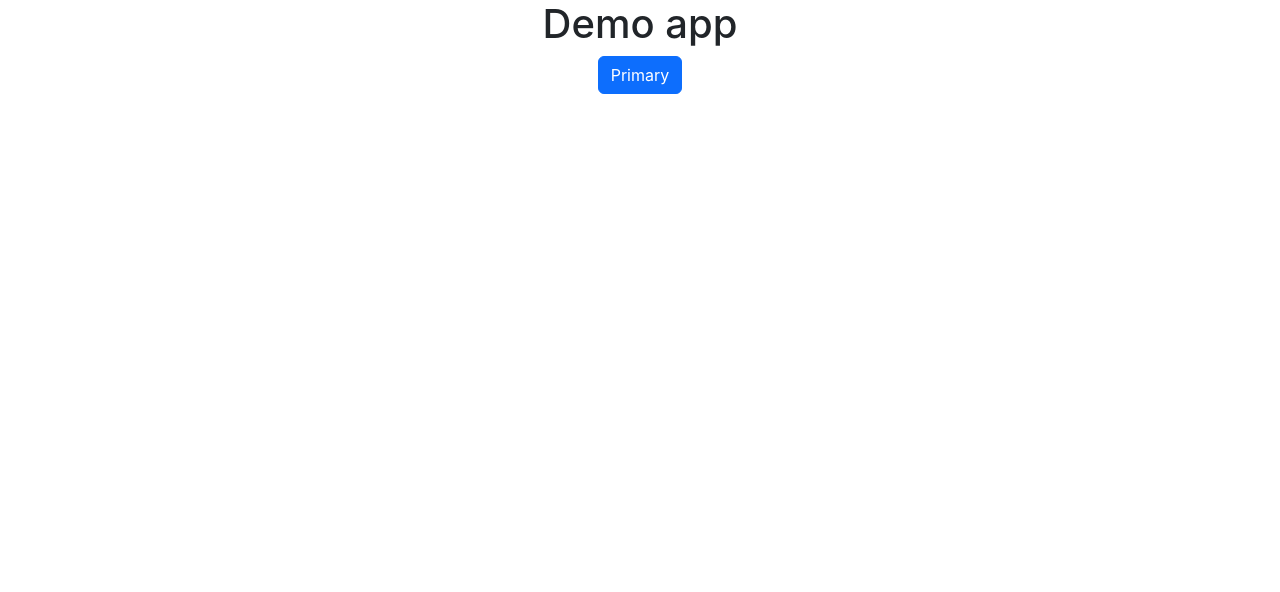
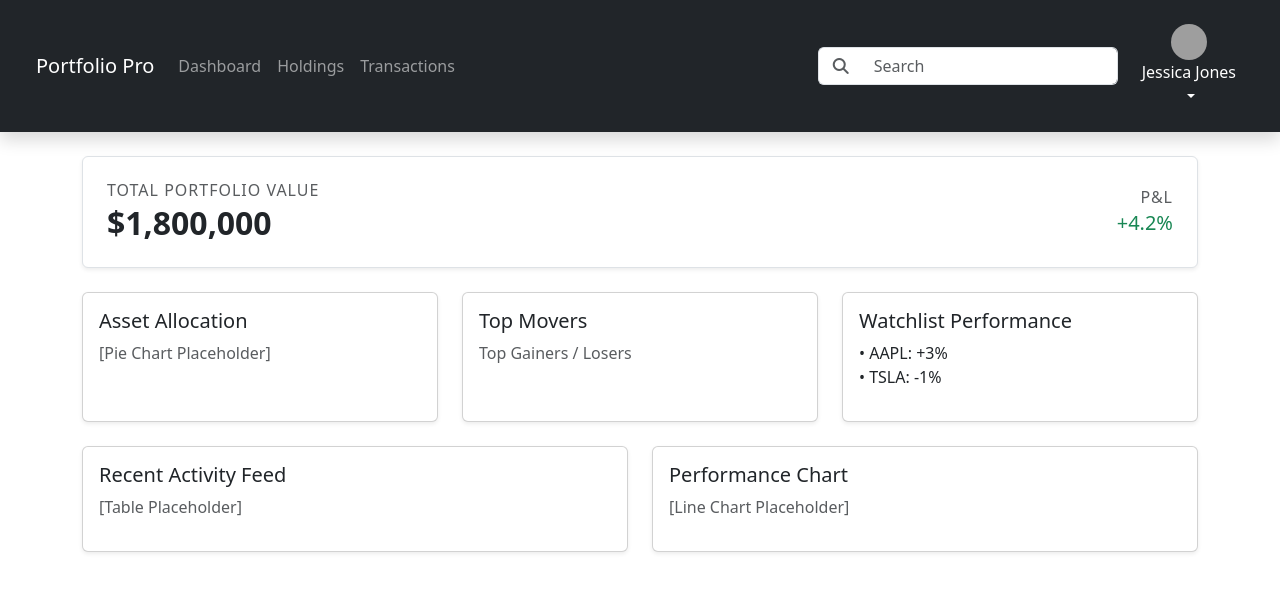
Before and after one commit to angelstephanie/HK-Portfolio-Management-System, a React (Create React App) app in the folder frontend/: page / in a window 1280 px wide. Shown: the top 592 px of the page. Built offline with nearby package versions, Linux system fonts and the light colour scheme; grey boxes are pictures that could not be loaded.

Commit message:
Dashboard draft is finally here

```diff
--- a/frontend/src/App.js
+++ b/frontend/src/App.js
@@ -1,10 +1,15 @@
 import './App.css';
+import PortfolioDashboard from './components/dashboard';
+import 'bootstrap/dist/css/bootstrap.min.css';
+import '@fortawesome/fontawesome-free/css/all.min.css';
+import ArgonNavbar from './components/navBar';
 
 function App() {
   return (
-    <div className="App">
-      <h1>Demo app</h1>
-      <button type="button" class="btn btn-primary">Primary</button>
+    <div>
+      <ArgonNavbar />
+      <PortfolioDashboard />
+      {/* Additional components can be added here */}
     </div>
   );
 }
--- a/frontend/src/components/dashboard.js
+++ b/frontend/src/components/dashboard.js
@@ -2,78 +2,82 @@ import React from 'react';
 
 export default function PortfolioDashboard() {
   return (
-    <div className="min-h-screen p-4 bg-gray-100">
-      {/* Top Navigation Bar */}
-      <div className="flex justify-between items-center bg-white p-4 rounded shadow">
-        <div className="space-x-4">
-          <button>Dashboard</button>
-          <button>Holdings</button>
-          <button>Transactions</button>
-          <button>Settings</button>
-        </div>
-        <input
-          type="text"
-          placeholder="Search for investments..."
-          className="border px-3 py-1 rounded"
-        />
-        <div className="border rounded-full px-4 py-1">User</div>
-      </div>
+    <div className="container py-4">
+      {/* Summary */}
+      {/* Option 1: */}
+      {/* <div className="text-center mb-4">
+        <h3>Total Portfolio Value: $1.8M</h3>
+        <p className="text-success">P&L: +4.2%</p>
+      </div> */}
 
-      {/* Portfolio Summary */}
-      <div className="text-center text-lg font-semibold my-4">
-        Total Portfolio Value: $1.8M | P&amp;L: +4.2%
-      </div>
-
-      {/* Middle Section */}
-      <div className="grid grid-cols-3 gap-4 mb-4">
-        {/* Pie Chart and Filter */}
-        <div className="bg-white p-4 rounded shadow col-span-1">
-          <div className="flex justify-between items-center mb-2">
-            <span>List</span> | <span>Pie</span>
+      {/* Option 2: */}
+      <div className="row mb-4">
+        <div className="col-12">
+          <div className="d-flex justify-content-between align-items-center bg-white p-4 rounded shadow-sm border">
+            <div>
+              <h6 className="text-uppercase text-muted mb-1" style={{ letterSpacing: '1px' }}>
+                Total Portfolio Value
+              </h6>
+              <h2 className="fw-semibold mb-0 text-dark">$1,800,000</h2>
+            </div>
+            <div className="text-end">
+              <h6 className="text-uppercase text-muted mb-1" style={{ letterSpacing: '1px' }}>
+                P&L
+              </h6>
+              <h5 className="mb-0 text-success">+4.2%</h5>
+            </div>
           </div>
-          <div className="h-40 flex items-center justify-center border rounded">
-            Pie chart for total portfolio by {'<filter>'}
-          </div>
-          <div className="mt-4 text-center text-sm text-gray-600">
-            ⇦ Filter by: (asset type, gain, asset amount, etc.) ⇨
-          </div>
-        </div>
-
-        {/* Top Movers Section */}
-        <div className="bg-white p-4 rounded shadow col-span-1">
-          <div className="mb-2">Top Movers | Top Gainers | Top Losers</div>
-          <div className="h-40 flex items-center justify-center text-sm text-gray-600">
-            From Sumer and Lareb
-          </div>
-        </div>
-
-        {/* Watchlists Performance */}
-        <div className="bg-white p-4 rounded shadow col-span-1">
-          <div className="text-lg font-medium mb-2">Watchlists Performance</div>
-          <ul className="list-disc list-inside text-gray-700">
-            <li>one</li>
-            <li>two</li>
-            <li>three</li>
-          </ul>
         </div>
       </div>
 
-      {/* Bottom Section */}
-      <div className="grid grid-cols-2 gap-4">
-        {/* Recent Activity Feed */}
-        <div className="bg-white p-4 rounded shadow">
-          <div className="text-lg font-medium mb-2">Recent Activity Feed</div>
-          <div className="text-sm text-gray-600">Date | Action | Ticker | Qty | Price</div>
-          {/* Add dynamic rows later */}
+      {/* Main Cards */}
+      <div className="row">
+        <div className="col-md-4 mb-4">
+          <div className="card h-100 shadow-sm">
+            <div className="card-body">
+              <h5 className="card-title">Asset Allocation</h5>
+              <div className="text-muted">[Pie Chart Placeholder]</div>
+            </div>
+          </div>
         </div>
+        <div className="col-md-4 mb-4">
+          <div className="card h-100 shadow-sm">
+            <div className="card-body">
+              <h5 className="card-title">Top Movers</h5>
+              <div className="text-muted">Top Gainers / Losers</div>
+            </div>
+          </div>
+        </div>
+        <div className="col-md-4 mb-4">
+          <div className="card h-100 shadow-sm">
+            <div className="card-body">
+              <h5 className="card-title">Watchlist Performance</h5>
+              <ul className="list-unstyled">
+                <li>• AAPL: +3%</li>
+                <li>• TSLA: -1%</li>
+              </ul>
+            </div>
+          </div>
+        </div>
+      </div>
 
-        {/* Performance Line Chart */}
-        <div className="bg-white p-4 rounded shadow">
-          <div className="text-lg font-medium mb-2">Performance Line Chart</div>
-          <ul className="text-sm text-gray-600">
-            <li>Portfolio vs Benchmark over selected period</li>
-            <li>Toggle: 1W, 1M, 3M, YTD, 1Y, 5Y</li>
-          </ul>
+      {/* Bottom Row */}
+      <div className="row">
+        <div className="col-md-6 mb-4">
+          <div className="card shadow-sm">
+            <div className="card-body">
+              <h5 className="card-title">Recent Activity Feed</h5>
+              <p className="text-muted">[Table Placeholder]</p>
+            </div>
+          </div>
+        </div>
+        <div className="col-md-6 mb-4">
+          <div className="card shadow-sm">
+            <div className="card-body">
+              <h5 className="card-title">Performance Chart</h5>
+              <p className="text-muted">[Line Chart Placeholder]</p>
+            </div>
+          </div>
         </div>
       </div>
     </div>
--- a/frontend/src/components/navBar.js
+++ b/frontend/src/components/navBar.js
@@ -0,0 +1,76 @@
+import { Navbar, Nav, Form, FormControl, Dropdown } from 'react-bootstrap';
+
+const ArgonNavbar = () => {
+  return (
+    <Navbar expand="md" variant="dark" className="bg-dark py-3 px-4 shadow" id="navbar-main">
+      <div className="container-fluid">
+        {/* Left-side Nav Links */}
+        <Navbar.Brand href="#">
+          Portfolio Pro
+        </Navbar.Brand>
+
+        <Nav className="me-auto">
+          <Nav.Link href="#dashboard">Dashboard</Nav.Link>
+          <Nav.Link href="#holdings">Holdings</Nav.Link>
+          <Nav.Link href="#transactions">Transactions</Nav.Link>
+        </Nav>
+
+        {/* Search form */}
+        <Form className="d-none d-md-flex me-3" role="search">
+        <div className="input-group">
+          <span className="input-group-text bg-white border-end-0">
+            <i className="fas fa-search text-muted"></i>
+          </span>
+          <FormControl
+            type="search"
+            placeholder="Search"
+            className="form-control border-start-0"
+          />
+        </div>
+      </Form>
+
+
+        {/* User Dropdown */}
+        <Nav className="d-none d-md-flex align-items-center">
+          <Dropdown align="end">
+            <Dropdown.Toggle variant="link" className="nav-link pr-0 text-white">
+              <div className="media align-items-center">
+                <img
+                  alt="avatar"
+                  src="https://demos.creative-tim.com/argon-dashboard/assets-old/img/theme/team-4.jpg"
+                  className="avatar avatar-sm rounded-circle"
+                  width="36"
+                  height="36"
+                />
+                <div className="media-body ml-2 d-none d-lg-block">
+                  <span className="mb-0 text-sm font-weight-bold">Jessica Jones</span>
+                </div>
+              </div>
+            </Dropdown.Toggle>
+            <Dropdown.Menu className="dropdown-menu-right shadow">
+              <Dropdown.Header>Welcome!</Dropdown.Header>
+              <Dropdown.Item href="#profile">
+                <i className="ni ni-single-02 mr-2"></i> My profile
+              </Dropdown.Item>
+              <Dropdown.Item href="#settings">
+                <i className="ni ni-settings-gear-65 mr-2"></i> Settings
+              </Dropdown.Item>
+              <Dropdown.Item href="#activity">
+                <i className="ni ni-calendar-grid-58 mr-2"></i> Activity
+              </Dropdown.Item>
+              <Dropdown.Item href="#support">
+                <i className="ni ni-support-16 mr-2"></i> Support
+              </Dropdown.Item>
+              <Dropdown.Divider />
+              <Dropdown.Item href="#logout">
+                <i className="ni ni-user-run mr-2"></i> Logout
+              </Dropdown.Item>
+            </Dropdown.Menu>
+          </Dropdown>
+        </Nav>
+      </div>
+    </Navbar>
+  );
+};
+
+export default ArgonNavbar;
```
